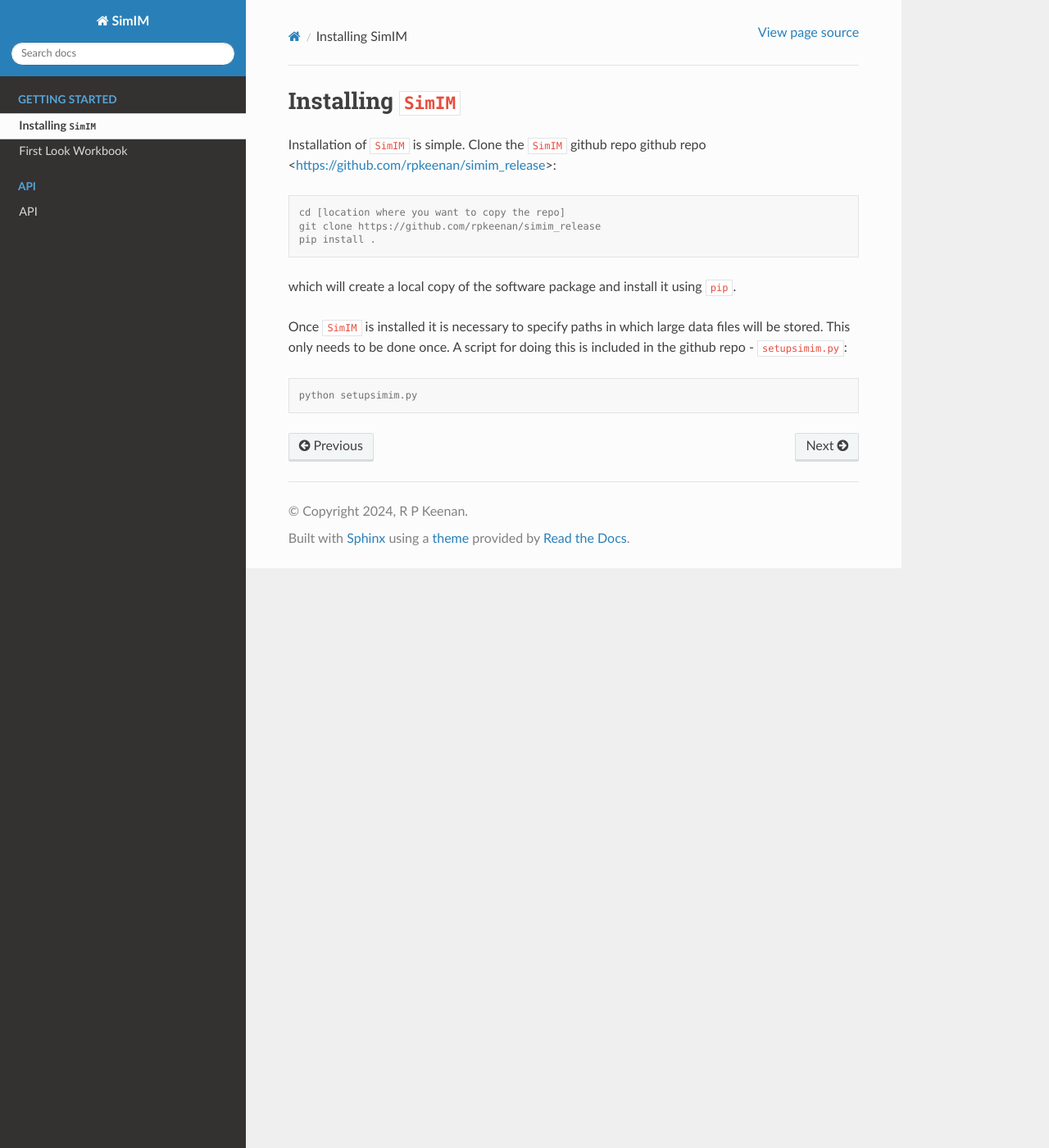
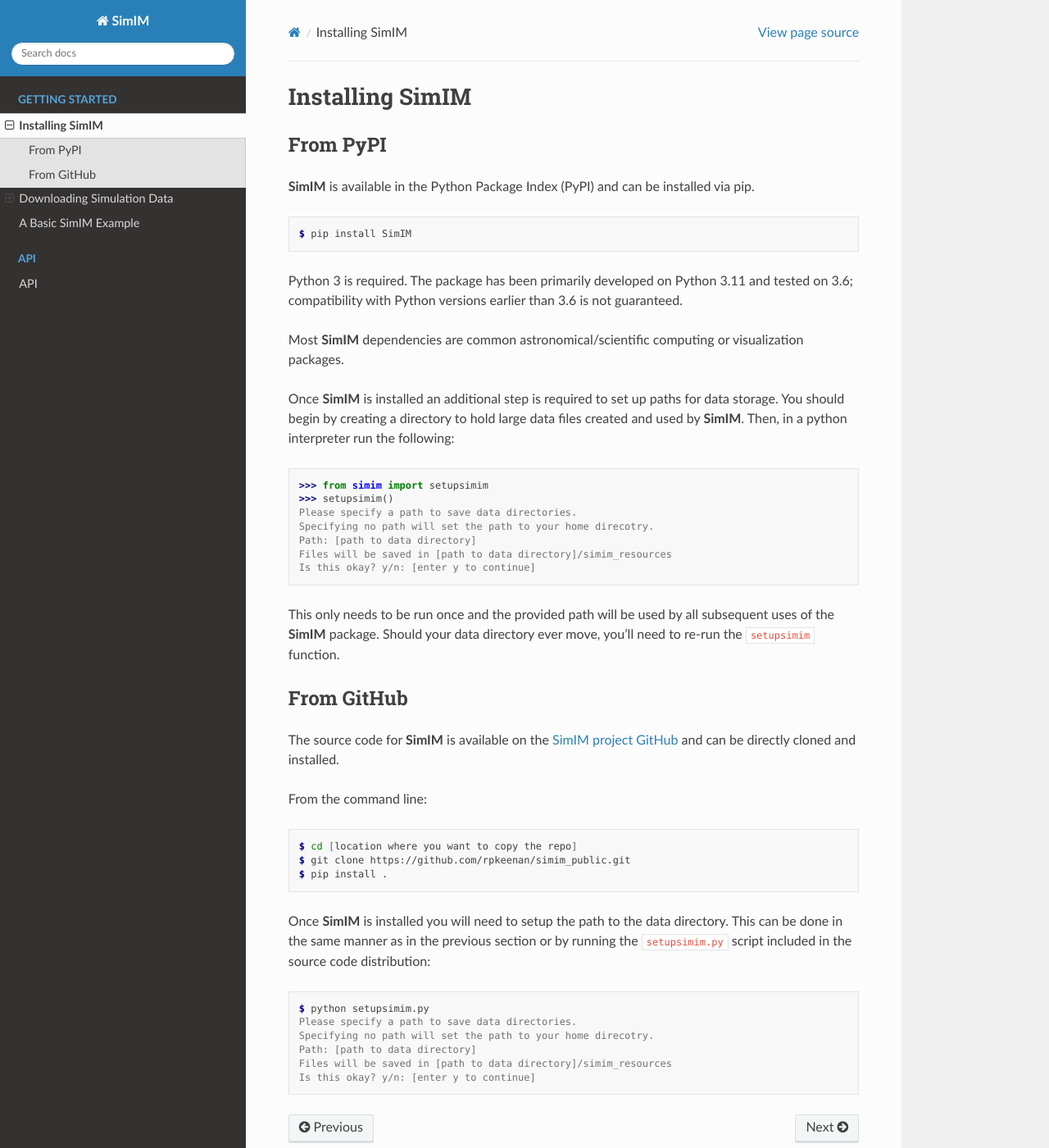
Before and after one commit to rpkeenan/simim_public, a Sphinx documentation site: the page built from docs/installation.rst, in a window 1280 px wide and 1400 px high. Shown: the whole window at 82% size. Built offline with Sphinx 7.4.7 and the Read the Docs theme 2.0.0, drawn with Linux system fonts in a browser that asks for light colours.

Commit message:
adding documentation for sim formatting

```diff
--- a/docs/first_look_workbook.rst
+++ /dev/null
@@ -1,4 +0,0 @@
-First Look Workbook
-===================
-
-To do
--- a/docs/index.rst
+++ b/docs/index.rst
@@ -16,7 +16,8 @@ far-infrared.
    :maxdepth: 2
 
    installation
-   first_look_workbook
+   notebooks/getting_data
+   notebooks/first_look
 
 .. toctree::
    :caption: Simulation Interface
--- a/docs/installation.rst
+++ b/docs/installation.rst
@@ -1,22 +1,69 @@
-Installing ``SimIM``
-====================
+Installing SimIM
+================
 
-Installation of ``SimIM`` is simple. Clone the
-``SimIM`` github repo github repo <https://github.com/rpkeenan/simim_release>:
+From PyPI
+---------
+
+**SimIM** is available in the Python Package Index (PyPI) and
+can be installed via pip.
 
 .. code-block:: console
 
-    cd [location where you want to copy the repo]
-    git clone https://github.com/rpkeenan/simim_release
-    pip install .
+    $ pip install SimIM
 
-which will create a local copy of the software package and install
-it using ``pip``.
+Python 3 is required. The package
+has been primarily developed on Python 3.11 and tested on 3.6;
+compatibility with Python versions earlier than 3.6 is not
+guaranteed.
 
-Once ``SimIM`` is installed it is necessary to specify paths in which
-large data files will be stored. This only needs to be done once. A
-script for doing this is included in the github repo - ``setupsimim.py``:
+Most **SimIM** dependencies are common astronomical/scientific
+computing or visualization packages.
+
+Once **SimIM** is installed an additional step is required to
+set up paths for data storage. You should begin by creating a
+directory to hold large data files created and used by
+**SimIM**. Then, in a python interpreter run the following:
+
+.. code-block:: python
+
+    >>> from simim import setupsimim
+    >>> setupsimim()
+    Please specify a path to save data directories.
+    Specifying no path will set the path to your home direcotry.
+    Path: [path to data directory]
+    Files will be saved in [path to data directory]/simim_resources
+    Is this okay? y/n: [enter y to continue]
+
+This only needs to be run once and the provided path will be used
+by all subsequent uses of the **SimIM** package. Should your data
+directory ever move, you'll need to re-run the ``setupsimim``
+function.
+
+From GitHub
+-----------
+
+The source code for **SimIM** is available on the
+`SimIM project GitHub <https://github.com/rpkeenan/simim_public>`_
+and can be directly cloned and installed.
+
+From the command line:
 
 .. code-block:: console
 
-    python setupsimim.py
+    $ cd [location where you want to copy the repo]
+    $ git clone https://github.com/rpkeenan/simim_public.git
+    $ pip install .
+
+Once **SimIM** is installed you will need to setup the path
+to the data directory. This can be done in the same manner as
+in the previous section or by running the ``setupsimim.py`` script
+included in the source code distribution:
+
+.. code-block:: console
+
+    $ python setupsimim.py
+    Please specify a path to save data directories.
+    Specifying no path will set the path to your home direcotry.
+    Path: [path to data directory]
+    Files will be saved in [path to data directory]/simim_resources
+    Is this okay? y/n: [enter y to continue]
```
Also changed, not shown: docs/notebooks/first_look.ipynb (added), docs/notebooks/getting_data.ipynb (added).
